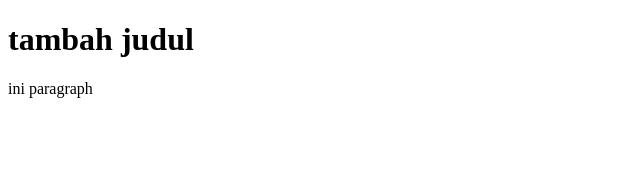
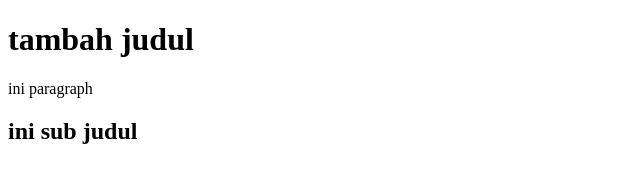
Before and after one commit to ihsannurrrr/repo-pertamaku, a plain HTML site: page index.html in a window 1280 px wide. Shown: the whole page, without its empty margins (0-640 px from the left). Drawn offline with Linux system fonts and the light colour scheme.

Commit message:
add sub judul

```diff
--- a/index.html
+++ b/index.html
@@ -9,5 +9,6 @@
 <body>
     <h1>tambah judul</h1>
     <p>ini paragraph </p>
+    <h2>ini sub judul</h2>
 </body>
 </html>
```
